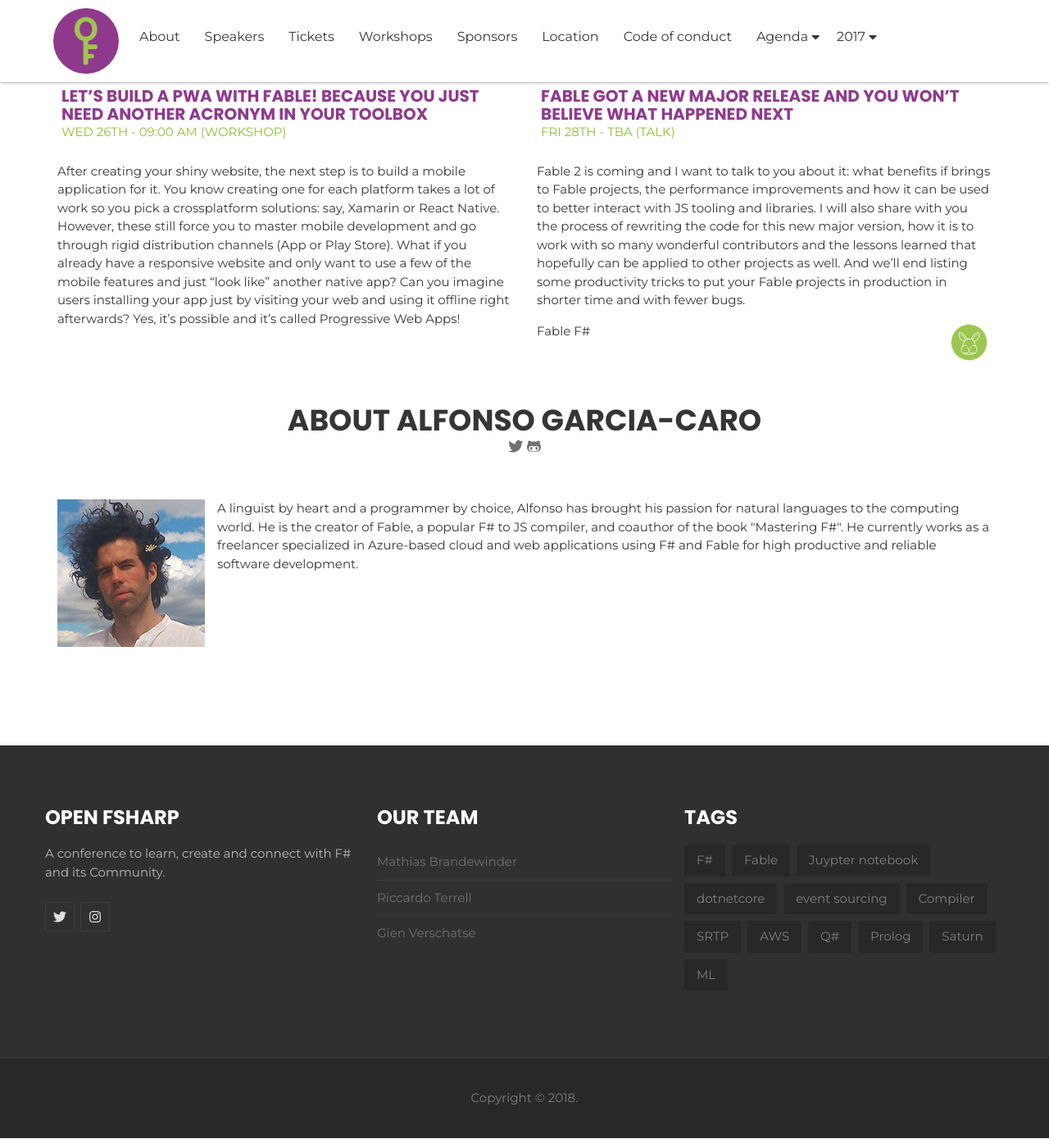
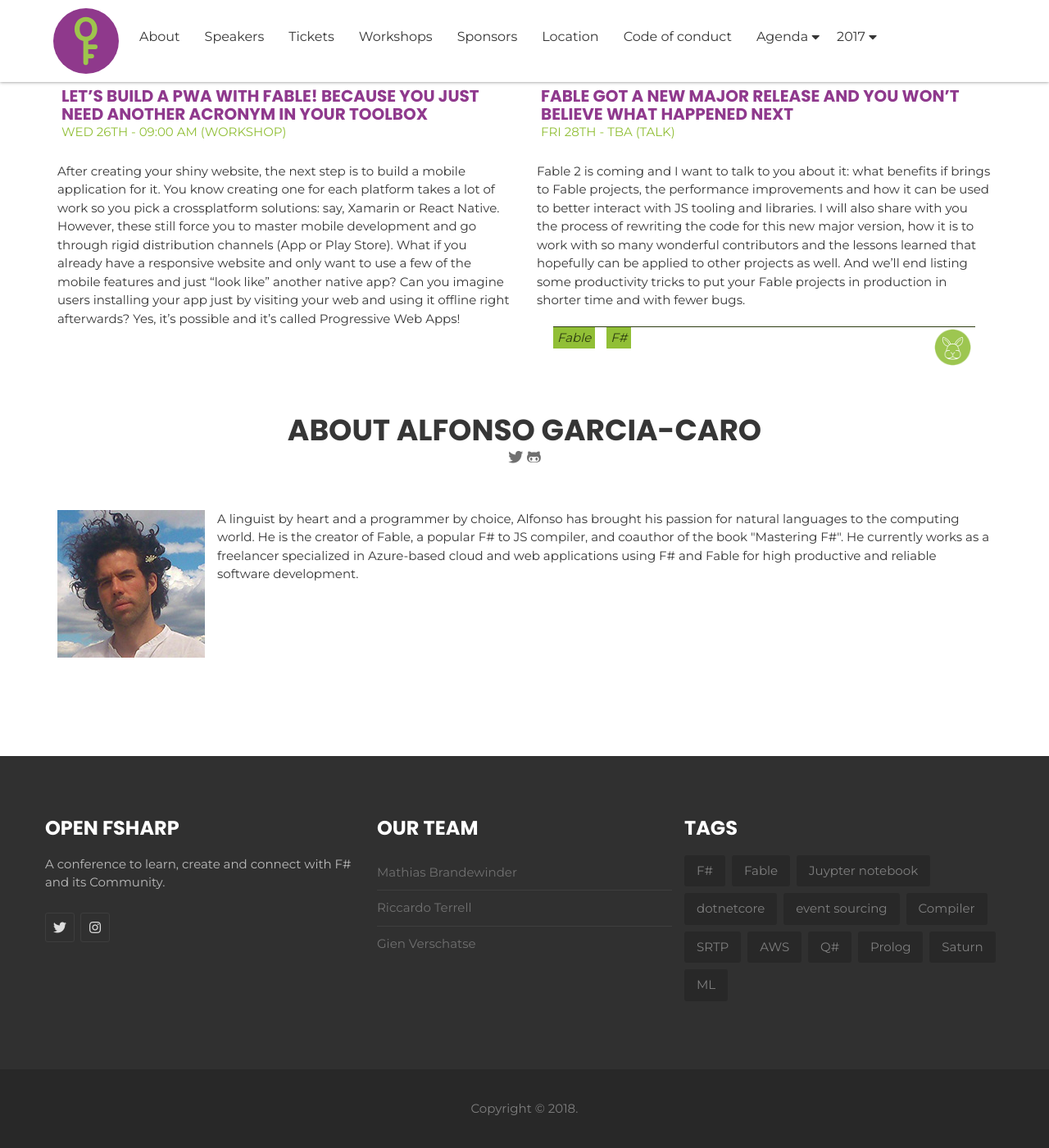
Before and after one commit to open-fsharp/open-fsharp.github.io, a Jekyll site: the page built from speakers/alfonso-garcia-caro.md, in a window 1280 px wide and 1400 px high, scrolled down 351 px. Shown: the whole window at 82% size. Built offline with Jekyll 4.4.1, drawn with Linux system fonts in a browser that asks for light colours; nearby versions of some CDN libraries; comment, search, counter and statistics services are not loaded.

Commit message:
update tag css

```diff
--- a/public/css/style.css
+++ b/public/css/style.css
@@ -752,7 +752,7 @@
 	font-size: 1.3em;
 }
 
-.event-schedule-speaker .tags {
+.tags {
 	margin:20px;
 	text-align: left;
 	border-top: 1px solid #2d3c11;
@@ -769,7 +769,8 @@
 .talk-level img {
 	width:90% !important;
 }
-.event-schedule-speaker .tags span {
+
+.tags span {
 	display: inline-block;
 	background-color: #91bf36;
 	color: #2d3c11;
```
